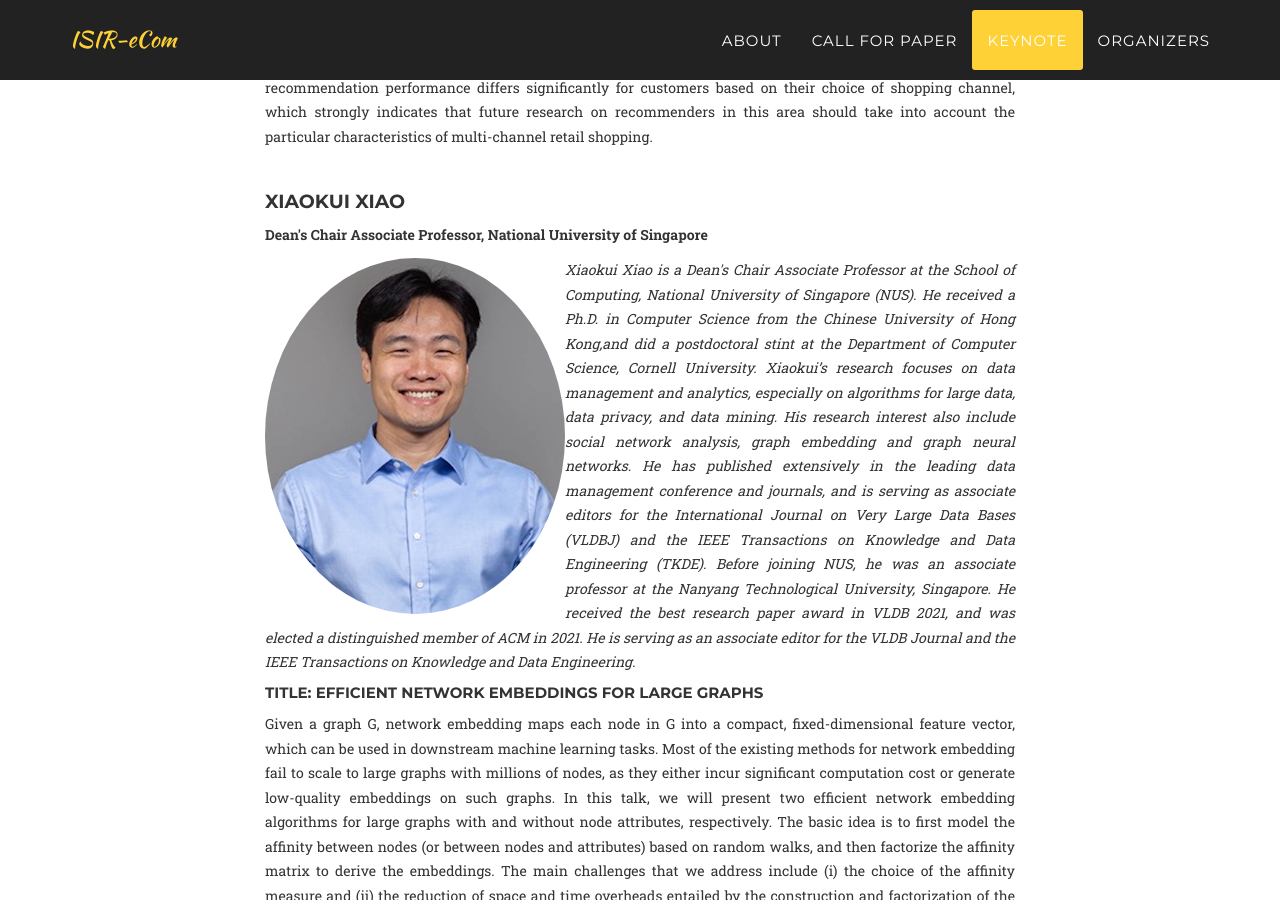
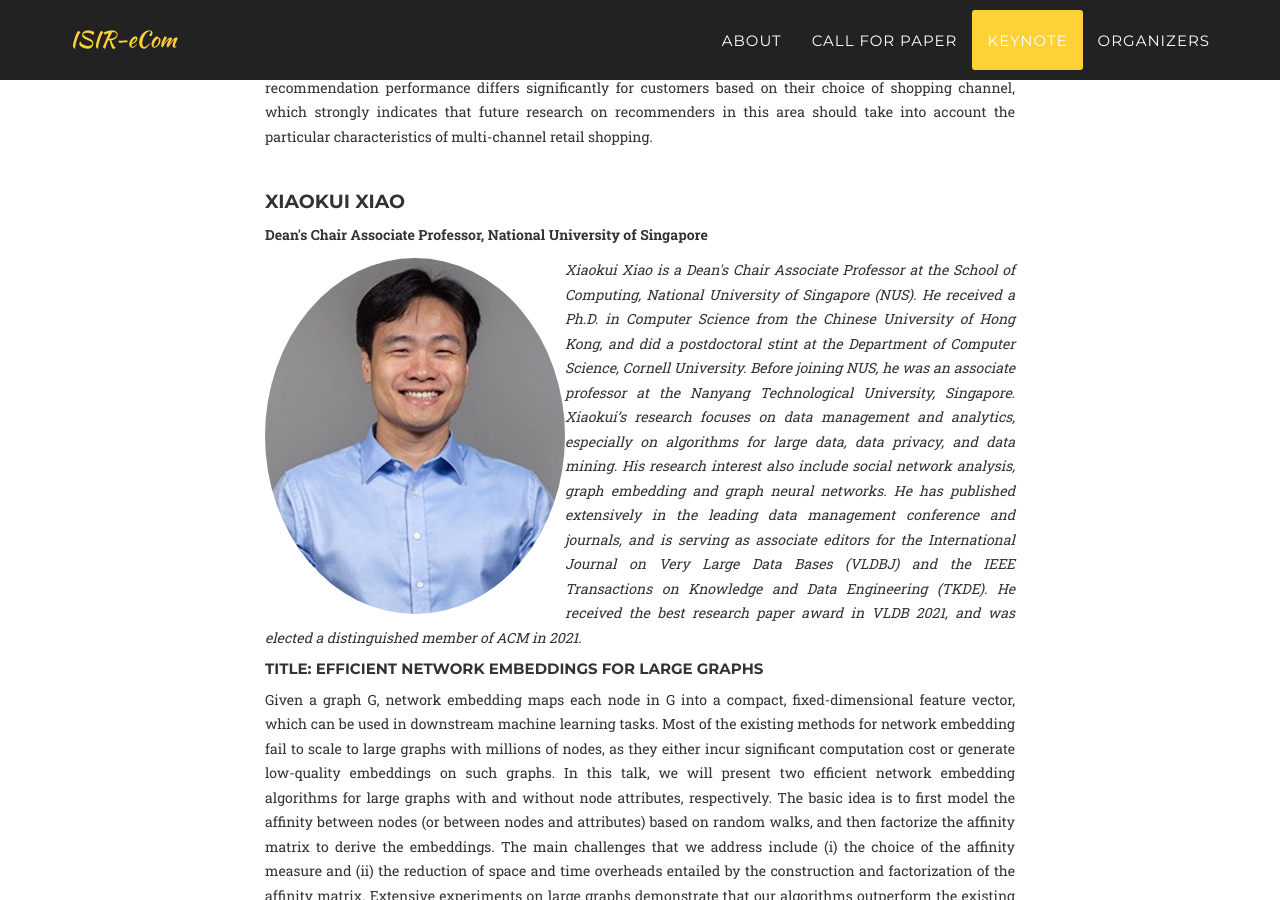
Before and after one commit to ISIR-eCom/ISIR-eCom.github.io, a Jekyll site: the page built from index.html, in a window 1280 px wide and 900 px high, scrolled down 4747 px. Built offline with Jekyll 4.4.1, drawn with Linux system fonts in a browser that asks for light colours; some web fonts are replaced.

Commit message:
Update keynote.html

```diff
--- a/_includes/keynote.html
+++ b/_includes/keynote.html
@@ -16,7 +16,7 @@
 
                                <h4>Xiaokui Xiao</h4>
                                 <p><b> Dean's Chair Associate Professor, National University of Singapore</b></p>
-                                <div><p style="float: left;"><img src="img/Xiaokui.jpg" class="img-responsive img-circle" alt="" width="300"></p><p><i>Xiaokui Xiao is a Dean's Chair Associate Professor at the School of Computing, National University of Singapore (NUS). He received a Ph.D. in Computer Science from the Chinese University of Hong Kong,and did a postdoctoral stint at the Department of Computer Science, Cornell University. Xiaokui’s research focuses on data management and analytics, especially on algorithms for large data, data privacy, and data mining. His research interest also include social network analysis, graph embedding and graph neural networks. He has published extensively in the leading data management conference and journals, and is serving as associate editors for the International Journal on Very Large Data Bases (VLDBJ) and the IEEE Transactions on Knowledge and Data Engineering (TKDE). Before joining NUS, he was an associate professor at the Nanyang Technological University, Singapore. He received the best research paper award in VLDB 2021, and was elected a distinguished member of ACM in 2021. He is serving as an associate editor for the VLDB Journal and the IEEE Transactions on Knowledge and Data Engineering.</i></p></div>
+                                <div><p style="float: left;"><img src="img/Xiaokui.jpg" class="img-responsive img-circle" alt="" width="300"></p><p><i>Xiaokui Xiao is a Dean's Chair Associate Professor at the School of Computing, National University of Singapore (NUS). He received a Ph.D. in Computer Science from the Chinese University of Hong Kong, and did a postdoctoral stint at the Department of Computer Science, Cornell University. Before joining NUS, he was an associate professor at the Nanyang Technological University, Singapore. Xiaokui’s research focuses on data management and analytics, especially on algorithms for large data, data privacy, and data mining. His research interest also include social network analysis, graph embedding and graph neural networks. He has published extensively in the leading data management conference and journals, and is serving as associate editors for the International Journal on Very Large Data Bases (VLDBJ) and the IEEE Transactions on Knowledge and Data Engineering (TKDE). He received the best research paper award in VLDB 2021, and was elected a distinguished member of ACM in 2021. </i></p></div>
 
                                 <h5>TITLE: Efficient Network Embeddings for Large Graphs </h5>
                                 <p>Given a graph G, network embedding maps each node in G into a compact, fixed-dimensional feature vector, which can be used in downstream machine learning tasks. Most of the existing methods for network embedding fail to scale to large graphs with millions of nodes, as they either incur significant computation cost or generate low-quality embeddings on such graphs. In this talk, we will present two efficient network embedding algorithms for large graphs with and without node attributes, respectively. The basic idea is to first model the affinity between nodes (or between nodes and attributes) based on random walks, and then factorize the affinity matrix to derive the embeddings. The main challenges that we address include (i) the choice of the affinity measure and (ii) the reduction of space and time overheads entailed by the construction and factorization of the affinity matrix. Extensive experiments on large graphs demonstrate that our algorithms outperform the existing methods in terms of both embedding quality and efficiency. </p> <br>
```
